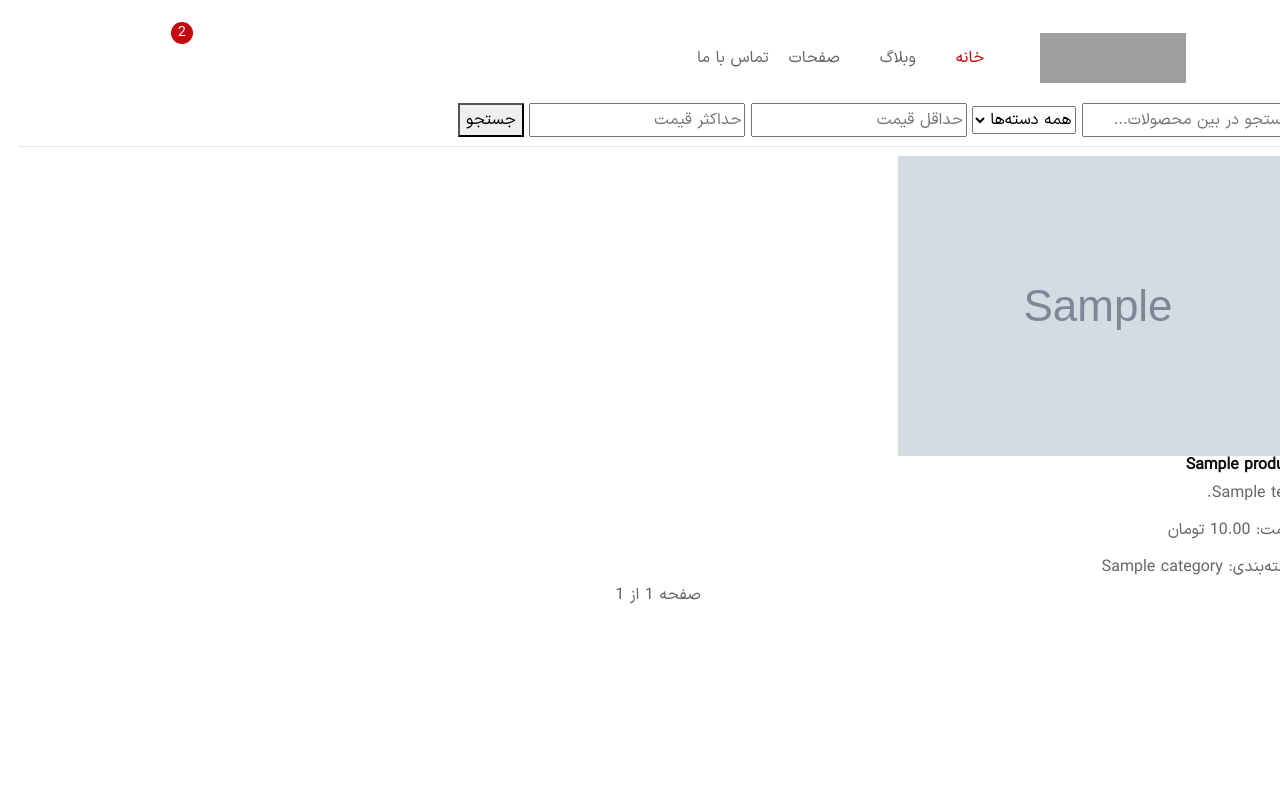
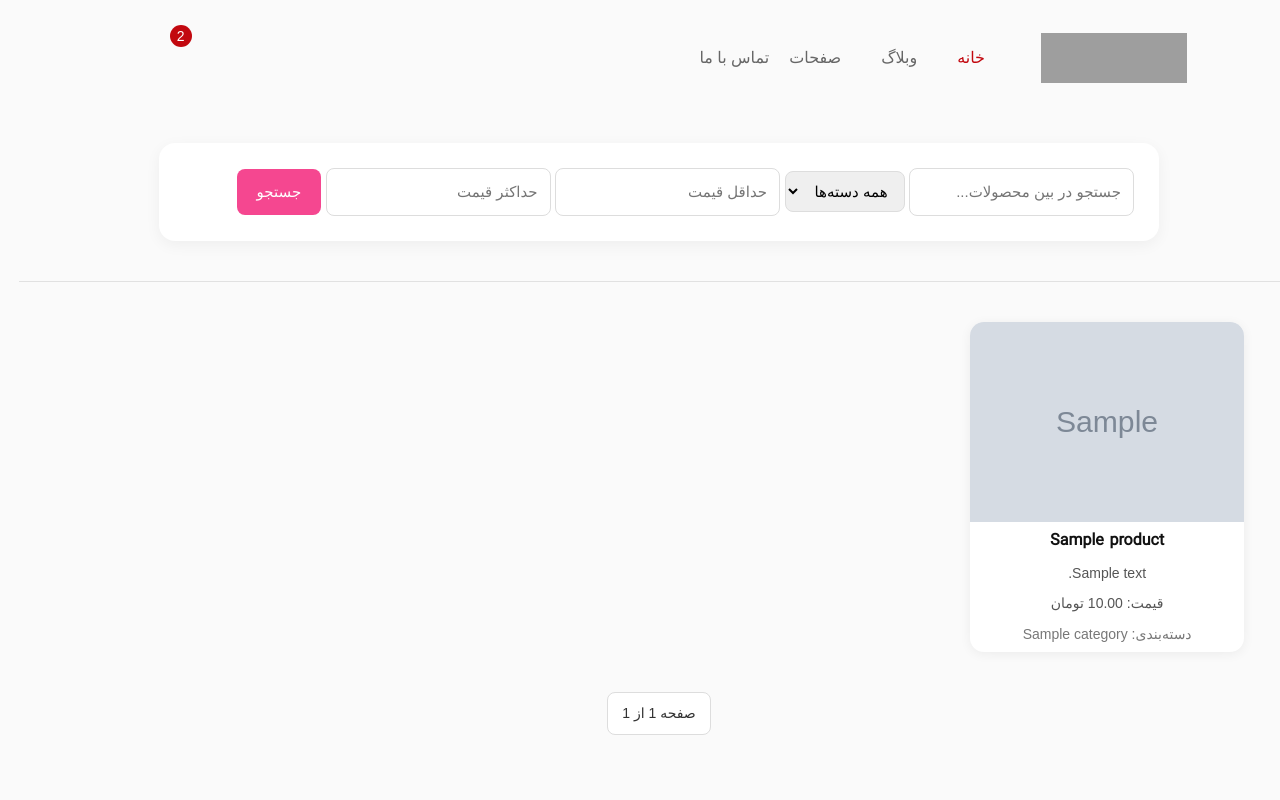
Before and after one commit to Alirezah6342/delvaanshop, a Django app: page /store/search/ in a window 1280 px wide. Run offline with Django 5.2, Linux system fonts and the light colour scheme; tables that the repository leaves empty hold one stand-in row (values such as "Sample post"); grey boxes marked "Sample" are stand-in pictures; parts of the project's set-up code (start-up, migrations or seed data) failed here and were passed over; some libraries are stand-ins or nearby versions; some web fonts are replaced; grey boxes are pictures that could not be loaded.

Commit message:
Improved template layout and fixed minor issues

```diff
--- a/config/settings.py
+++ b/config/settings.py
@@ -92,6 +92,7 @@ TEMPLATES = [
                 'django.template.context_processors.request',
                 'django.contrib.auth.context_processors.auth',
                 'django.contrib.messages.context_processors.messages',
+                'store.context_processors.cart',
                 # 'store.context_processors.category_menu',
             ],
         },
--- a/config/urls.py
+++ b/config/urls.py
@@ -15,7 +15,9 @@ Including another URLconf
     2. Add a URL to urlpatterns:  path('blog/', include('blog.urls'))
 """
 from django.contrib import admin
+from django.conf import settings
 from django.urls import include, path
+from django.conf.urls.static import static
 from store.views import HomeView
 
 
@@ -29,4 +31,6 @@ urlpatterns = [
 
     # Rosetta (i18n)
     path('rosetta/', include('rosetta.urls')),
-]
+
+    # config static
+] + static(settings.MEDIA_URL, document_root=settings.MEDIA_ROOT)
--- a/store/static/store/css/search_results.css
+++ b/store/static/store/css/search_results.css
@@ -1,321 +1,157 @@
-/* =========================================================
-   search_results.css
-   - Popup + Main search + product cards + pagination
-   - Designed for RTL layouts (dir="rtl")
-   ========================================================= */
-
-/* ================= Theme variables (سریع سفارشی کن) ================ */
-:root{
-  --primary: #ff6b35;        /* رنگ اصلی */
-  --primary-600: #e05524;
-  --muted: #6b7280;
-  --bg: #f7f7fb;
-  --card-bg: #ffffff;
-  --radius: 12px;
-  --shadow-sm: 0 4px 12px rgba(16,24,40,0.06);
-  --shadow-lg: 0 10px 30px rgba(2,6,23,0.12);
-  --transition: 200ms cubic-bezier(.2,.9,.3,1);
-  --max-content-width: 1200px;
+/* ========== تنظیمات پایه ========== */
+body {
+    background-color: #fafafa;
+    font-family: 'Vazir', sans-serif;
+    color: #333;
 }
 
-/* ================ Base layout tweaks ================ */
-.container--wide {
-  width: 100%;
-  max-width: var(--max-content-width);
-  margin: 0 auto;
-  padding: 0 16px;
-  box-sizing: border-box;
+/* بخش اصلی جستجو */
+.searchform__main {
+    background-color: #fff;
+    border-radius: 16px;
+    box-shadow: 0 4px 15px rgba(0,0,0,0.05);
+    padding: 25px;
+    margin: 40px auto;
+    max-width: 1000px;
+    display: flex;
+    flex-wrap: wrap;
+    gap: 15px;
+    align-items: center;
+    justify-content: space-between;
 }
 
-/* ================= Popup (پاپ‌آپ جستجو) ================== */
-.searchform__popup {
-  display: none; /* نمایش با JS یا :target/checkbox کنترل میشه */
-  position: fixed;
-  inset: 0;
-  z-index: 1100;
-  align-items: center;
-  justify-content: center;
-  background: rgba(0,0,0,0.45);
-  padding: 24px;
-  box-sizing: border-box;
-}
-
-/* اگر از کلاس active استفاده می‌کنی: */
-.searchform__popup.active,
-.searchform__popup.show {
-  display: flex;
-}
-
-/* بدنه پاپ‌آپ */
-.searchform__body {
-  width: 100%;
-  max-width: 560px;
-  background: var(--card-bg);
-  border-radius: calc(var(--radius) - 2px);
-  box-shadow: var(--shadow-lg);
-  padding: 26px;
-  position: relative;
-  text-align: right; /* RTL */
-  box-sizing: border-box;
-  animation: popup-zoom var(--transition);
-}
-
-/* close button (×) */
-.searchform__popup .btn-close {
-  position: absolute;
-  top: 12px;
-  left: 12px; /* در RTL دکمه در سمت چپ قرار می‌گیره */
-  font-size: 26px;
-  color: #222;
-  text-decoration: none;
-  line-height: 1;
-  cursor: pointer;
-  background: transparent;
-  border: none;
-}
-
-/* عنوان/توضیح داخل popup */
-.searchform__body p {
-  margin: 0 0 14px;
-  color: var(--muted);
-  font-size: 14px;
-}
-
-/* input داخل popup */
-.searchform__input {
-  width: 100%;
-  padding: 12px 14px;
-  border-radius: 10px;
-  border: 1px solid #e6e6ea;
-  background: #fff;
-  font-size: 15px;
-  color: #111827;
-  box-sizing: border-box;
-  transition: box-shadow var(--transition), border-color var(--transition);
-  margin-bottom: 12px;
-}
-.searchform__input:focus{
-  outline: none;
-  box-shadow: 0 6px 18px rgba(79,70,229,0.06);
-  border-color: rgba(0,0,0,0.12);
-}
-
-/* submit btn داخل popup (آیکون) */
-.searchform__submit {
-  display: inline-flex;
-  align-items: center;
-  gap: 10px;
-  padding: 10px 14px;
-  background: var(--primary);
-  color: #fff;
-  border: none;
-  font-weight: 600;
-  border-radius: 10px;
-  cursor: pointer;
-  transition: transform var(--transition), background var(--transition);
-}
-.searchform__submit:hover{ background: var(--primary-600); transform: translateY(-1px); }
-
-/* اگر می‌خوای آیکون کوچیک باشه داخل دکمه */
-.searchform__submit i { font-size: 16px; }
-
-/* ================= Main search form (مستقیم در صفحه) ================= */
-.searchform__main {
-  display: flex;
-  gap: 10px;
-  align-items: center;
-  flex-wrap: wrap;
-  margin: 18px 0;
-  justify-content: flex; /* RTL: راست چین */
-}
-
-/* ورودی‌ها و select در فرم اصلی */
 .searchform__main input[type="text"],
 .searchform__main input[type="number"],
 .searchform__main select {
-  padding: 10px 12px;
-  border-radius: 10px;
-  border: 1px solid #e6e6ea;
-  min-width: 140px;
-  font-size: 14px;
-  color: #111827;
-  background: #fff;
-  transition: box-shadow var(--transition);
+    flex: 1 1 220px;
+    padding: 10px 12px;
+    border: 1px solid #ddd;
+    border-radius: 8px;
+    font-size: 15px;
+    transition: all 0.3s ease;
 }
+
 .searchform__main input:focus,
 .searchform__main select:focus {
-  outline: none;
-  box-shadow: 0 6px 18px rgba(59,130,246,0.06);
+    border-color: #f54790;
+    box-shadow: 0 0 5px rgba(245,71,144,0.3);
+    outline: none;
 }
 
-/* دکمه submit فرم اصلی */
-.searchform__main button[type="submit"]{
-  background: var(--primary);
-  color: white;
-  border: none;
-  padding: 10px 16px;
-  border-radius: 10px;
-  cursor: pointer;
-  font-weight: 600;
-  transition: background var(--transition);
-}
-.searchform__main button[type="submit"]:hover{ background: var(--primary-600); }
-
-/* ============= Products grid (کارت‌های محصول) ============= */
-.products {
-  display: grid;
-  grid-template-columns: repeat(auto-fill, minmax(240px, 1fr));
-  gap: 1.5rem;
-  margin-top: 2rem;
+.searchform__main button {
+    background-color: #f54790;
+    color: #fff;
+    border: none;
+    border-radius: 8px;
+    padding: 10px 20px;
+    font-size: 15px;
+    cursor: pointer;
+    transition: background-color 0.3s ease;
 }
 
-/* کارت محصول */
+.searchform__main button:hover {
+    background-color: #d93e7e;
+}
+
+/* ========== نتایج جستجو ========== */
+.products {
+    margin: 40px auto;
+    max-width: 1200px;
+    display: grid;
+    grid-template-columns: repeat(auto-fill, minmax(230px, 1fr));
+    gap: 25px;
+    padding: 0 15px;
+}
+
 .product-item {
-  background-color: #fff;
-  border: 1px solid #eee;
-  border-radius: 12px;
-  box-shadow: 0 3px 10px rgba(0, 0, 0, 0.05);
-  padding: 1rem;
-  text-align: center;
-  transition: transform 0.2s ease-in-out, box-shadow 0.2s ease-in-out;
+    background-color: #fff;
+    border-radius: 14px;
+    box-shadow: 0 2px 12px rgba(0,0,0,0.06);
+    overflow: hidden;
+    transition: transform 0.25s ease, box-shadow 0.25s ease;
+    text-align: center;
 }
 
 .product-item:hover {
-  transform: translateY(-5px);
-  box-shadow: 0 8px 20px rgba(0, 0, 0, 0.1);
+    transform: translateY(-5px);
+    box-shadow: 0 6px 20px rgba(0,0,0,0.1);
 }
 
-/* ظرف تصویر */
-.product-item .thumb {
-  position: relative;
-  width: 100%;
-  padding-top: 75%; /* یعنی نسبت 4:3 — میشه 100% برای مربع */
-  overflow: hidden;
-  border-radius: 10px;
-  background-color: #fafafa;
+.product-image img {
+    width: 100%;
+    height: 200px;
+    object-fit: cover;
+    transition: transform 0.4s ease;
 }
 
-/* خود تصویر */
-.product-item .thumb img {
-  position: absolute;
-  top: 0;
-  left: 0;
-  width: 100%;
-  height: 100%;
-  object-fit: contain; /* بدون بریدگی */
-  object-position: center;
-  transition: transform 0.3s ease-in-out;
+.product-item:hover .product-image img {
+    transform: scale(1.05);
 }
 
-.product-item:hover .thumb img {
-  transform: scale(1.05);
-}
-
-/* متن */
 .product-item h3 {
-  font-size: 1rem;
-  margin-top: 10px;
-  color: #333;
+    font-size: 16px;
+    font-weight: bold;
+    margin: 10px 0;
 }
 
 .product-item p {
-  font-size: 0.9rem;
-  color: #555;
+    font-size: 14px;
+    margin: 6px 0;
 }
 
-/* ============== Pagination ================== */
-.pagination{
-  display:flex;
-  gap:8px;
-  justify-content:center;
-  align-items:center;
-  margin: 22px 0;
-  flex-wrap:wrap;
+.product-item p:last-of-type {
+    color: #777;
+}
+
+/* ========== صفحه‌بندی ========== */
+.pagination {
+    margin: 40px auto;
+    display: flex;
+    justify-content: center;
+    align-items: center;
+    gap: 10px;
 }
 
 .pagination a,
-.pagination button{
-  display:inline-block;
-  padding:8px 12px;
-  border-radius:8px;
-  background: #fff;
-  border:1px solid #eef2f7;
-  color: #111827;
-  text-decoration:none;
-  transition: background var(--transition), transform var(--transition);
-  box-shadow: 0 2px 6px rgba(2,6,23,0.03);
-}
-.pagination a:hover{ transform: translateY(-3px); background: #f8fafc; }
-
-/* active page */
-.pagination .current{
-  background: var(--primary);
-  color: #fff;
-  border-color: transparent;
-  font-weight:700;
+.pagination span {
+    display: inline-block;
+    padding: 8px 14px;
+    border-radius: 8px;
+    border: 1px solid #ddd;
+    text-decoration: none;
+    font-size: 14px;
+    color: #333;
+    transition: all 0.3s ease;
 }
 
-/* prev/next */
-.pagination .nav {
-  background: transparent;
-  border: none;
-  padding: 6px 10px;
-  color: var(--muted);
+.pagination a:hover {
+    background-color: #f54790;
+    color: #fff;
+    border-color: #f54790;
 }
 
-/* نمایش شماره صفحه در موبایل کوچک‌تر */
-.pagination .page-info {
-  font-size: 14px;
-  color: var(--muted);
+.pagination span {
+    background-color: #fff;
 }
 
-/* ============== No results ================== */
-.no-results {
-  padding: 30px;
-  text-align: center;
-  background: #fff;
-  border-radius: 12px;
-  color: var(--muted);
-  box-shadow: var(--shadow-sm);
+/* ========== حالت بدون نتیجه ========== */
+p {
+    text-align: center;
+    font-size: 15px;
+    margin: 40px 0;
+    color: #555;
 }
 
-/* ============== Accessibility (دسترسی) ============== */
-.searchform__input,
-.searchform__main input,
-.searchform__main select,
-.searchform__main button,
-.searchform__submit {
-  outline-offset: 3px;
+/* ========== واکنش‌گرایی ========== */
+@media (max-width: 768px) {
+    .searchform__main {
+        flex-direction: column;
+        gap: 12px;
+    }
+
+    .searchform__main input,
+    .searchform__main select,
+    .searchform__main button {
+        width: 100%;
+    }
 }
-.searchform__input:focus,
-.searchform__main input:focus,
-.searchform__main select:focus,
-.searchform__main button:focus,
-.searchform__submit:focus {
-  box-shadow: 0 6px 18px rgba(59,130,246,0.08);
-}
-
-/* ============== Responsive ================== */
-@media (max-width: 992px){
-  .products { grid-template-columns: repeat(2,1fr); }
-  .searchform__main { justify-content: center; }
-}
-
-@media (max-width: 600px){
-  .products { grid-template-columns: 1fr; }
-  .product-item .thumb { height: 200px; }
-  .searchform__main { flex-direction: column; gap:10px; align-items: stretch; }
-  .searchform__main input, .searchform__main select { width: 100%; }
-  .searchform__main button { width: 100%; }
-  .searchform__body { padding: 18px; }
-}
-
-/* ============== Small UI helpers ================== */
-.muted { color: var(--muted); font-size: 13px; }
-.align-center { text-align: center; }
-
-/* animation */
-@keyframes popup-zoom {
-  from { opacity: 0; transform: translateY(8px) scale(.98); }
-  to { opacity: 1; transform: translateY(0) scale(1); }
-}
--- a/store/templates/cart_detail.html
+++ b/store/templates/cart_detail.html
@@ -23,7 +23,7 @@
                                                             <th>{% trans "Product Name" %}</th>
                                                             <th>{% trans "Price" %}</th>
                                                             <th>{% trans "Quantity" %}</th>
-                                                            <th>{% trans "" %}</th>
+                                                            <th>{% trans "total" %}</th>
                                                         </tr>
                                                     </thead>
                                                     <tbody>
@@ -33,7 +33,6 @@
                                                                 <td class="product-thumbnail text-left">
                                                                     {% if item.product_obj.cover %}
                                                                         <img class="shadow" class="m-auto" style="max-height: 400px;" src="{{ item.product_obj.cover.url }}" alt="{{ item.product_obj.name }}">
-
                                                                     {% else %}
                                                                         <img src="assets/img/products/prod-10-70x88.jpg">
                                                                     {% endif %}
--- a/store/templates/store/cart_sidebar.html
+++ b/store/templates/store/cart_sidebar.html
@@ -1,4 +1,6 @@
 {% load i18n %}
+
+{% load static %}
 
 <!-- Mini Cart Start -->
 <aside class="mini-cart" id="miniCart">
@@ -12,13 +14,13 @@
                         <li class="mini-cart__product d-flex justify-content-between">
                             <div class="mini-cart__product__image">
                                 <a href="#">
-                                    <img src="assets/img/products/prod-1-100x100.jpg" alt="products">
+                                    <img src="{{ item.product_obj.cover.url }}" alt="{{ item.product_obj.name }}">
                                 </a>
                             </div>
                             <div class="mini-cart__product__content pt-2">
                                 <span class="mini-cart__product__title d-flex flex-row justify-content-between">
                                     <a href="#">{{ item.product_obj.name }}</a>
-                                    <a href="#" class="">
+                                    <a href="{% url 'cart_remove' item.product_obj.id %}" class="mini-cart__remove">
                                         &#10060;
                                     </a>
                                 </span>
--- a/store/views.py
+++ b/store/views.py
@@ -102,7 +102,12 @@ class ProductSearchView(generic.ListView):
     paginate_by = 3
 
     def get_queryset(self):
-        queryset = Product.objects.filter(is_active=True).prefetch_related('categories')
+        queryset = Product.objects.filter(is_active=True).prefetch_related(
+            Prefetch(
+            'categories',
+            queryset=Category.objects.all().prefetch_related('parent')
+            )
+        )
 
         search_query = self.request.GET.get("q", "").strip()
         if search_query:
--- a/templates/_base.html
+++ b/templates/_base.html
@@ -29,6 +29,12 @@
 
     <!-- style css -->
     <link rel="stylesheet" href="{% static 'store/css/main.css' %}">
+
+    <link rel="stylesheet" href="{% static 'store/css/search_popup.css' %}">
+
+    <link rel="stylesheet" href="{% static 'store/css/search_results.css' %}">
+
+
 </head>
 
 
@@ -105,7 +111,7 @@
                             </ul>
                         </li>
                         <li class="header-toolbar__item">
-                            <a href="#searchForm" class="header-toolbar__btn toolbar-btn">
+                            <a href="Formsearch" class="header-toolbar__btn toolbar-btn" onclick="openSearch()">
                                 <i class="flaticon flaticon-search"></i>
                             </a>
                         </li>
@@ -121,10 +127,9 @@
     </div>
 </header>
 <!-- Header End -->
+<body dir='rtl'>
+    {% include "store/search_popup.html" %}
 
-
-
-<body dir='rtl'>
 
 {% block content %}
 
```
Also changed, not shown: store/static/store/css/search_result.css (deleted, +0 -203 lines), store/static/store/search_results.css (deleted, +0 -91 lines), store/locale/fa/LC_MESSAGES/django.po, 1 other file.
